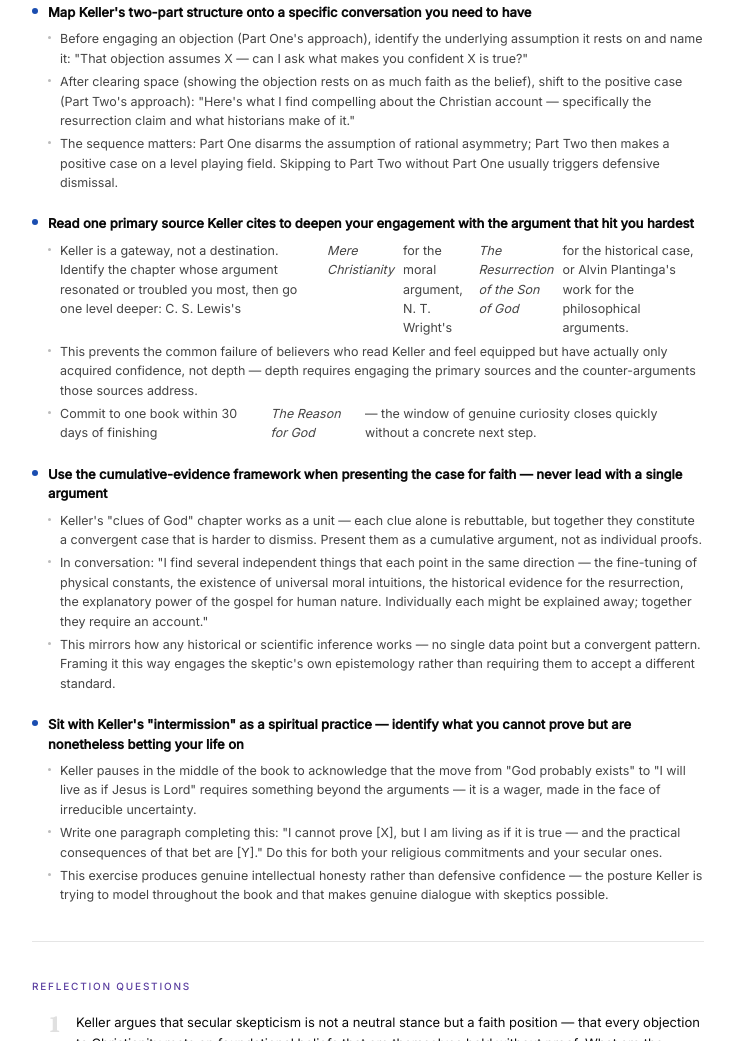
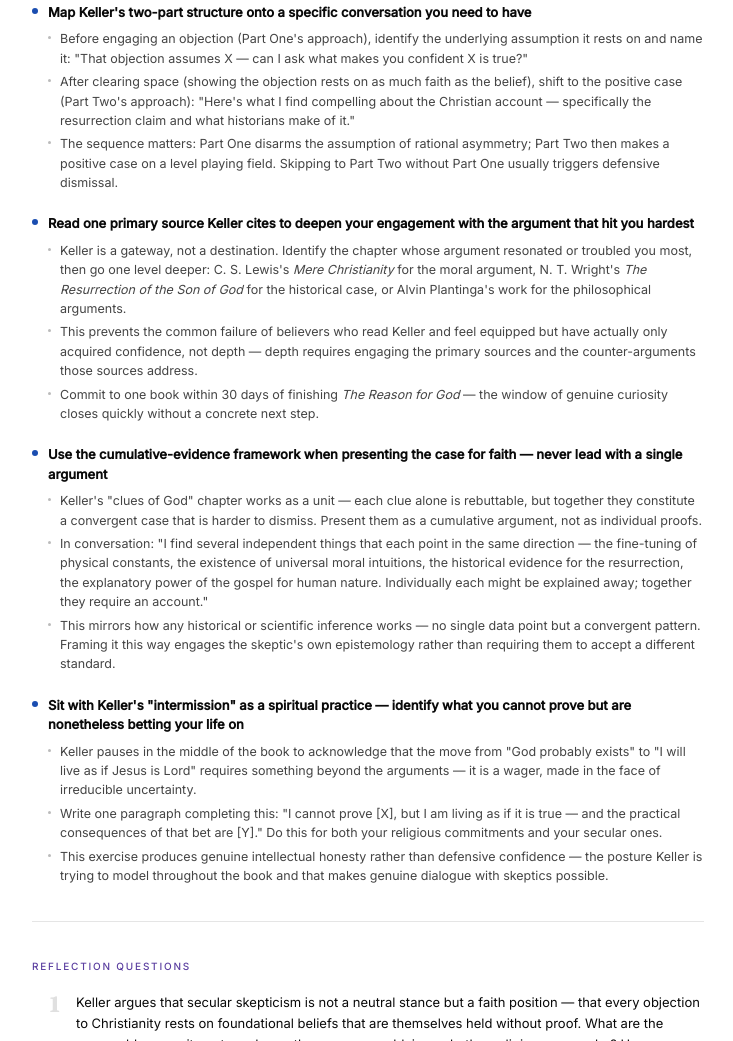
Before and after one commit to jacobwu-b/readless, a plain HTML site: page books/the-reason-for-god/index.html in a window 1280 px wide. Shown: the part 4368-5409 px from the top of the page, without its empty margins (272-1005 px from the left). Drawn offline with Linux system fonts and the light colour scheme.

Commit message:
Fix formatting in the-reason-for-god

```diff
--- a/books/the-reason-for-god/index.html
+++ b/books/the-reason-for-god/index.html
@@ -566,9 +566,9 @@
       <strong>Read one primary source Keller cites to deepen your engagement with the argument that hit you hardest</strong>
     </div>
     <ul class="sub-bullets">
-      <li class="sub-bullet"><span class="sub-dot"></span>Keller is a gateway, not a destination. Identify the chapter whose argument resonated or troubled you most, then go one level deeper: C. S. Lewis's <em>Mere Christianity</em> for the moral argument, N. T. Wright's <em>The Resurrection of the Son of God</em> for the historical case, or Alvin Plantinga's work for the philosophical arguments.</li>
-      <li class="sub-bullet"><span class="sub-dot"></span>This prevents the common failure of believers who read Keller and feel equipped but have actually only acquired confidence, not depth — depth requires engaging the primary sources and the counter-arguments those sources address.</li>
-      <li class="sub-bullet"><span class="sub-dot"></span>Commit to one book within 30 days of finishing <em>The Reason for God</em> — the window of genuine curiosity closes quickly without a concrete next step.</li>
+      <li class="sub-bullet"><span class="sub-dot"></span><span>Keller is a gateway, not a destination. Identify the chapter whose argument resonated or troubled you most, then go one level deeper: C. S. Lewis's <em>Mere Christianity</em> for the moral argument, N. T. Wright's <em>The Resurrection of the Son of God</em> for the historical case, or Alvin Plantinga's work for the philosophical arguments.</span></li>
+      <li class="sub-bullet"><span class="sub-dot"></span><span>This prevents the common failure of believers who read Keller and feel equipped but have actually only acquired confidence, not depth — depth requires engaging the primary sources and the counter-arguments those sources address.</span></li>
+      <li class="sub-bullet"><span class="sub-dot"></span><span>Commit to one book within 30 days of finishing <em>The Reason for God</em> — the window of genuine curiosity closes quickly without a concrete next step.</span></li>
     </ul>
   </li>
 
```
